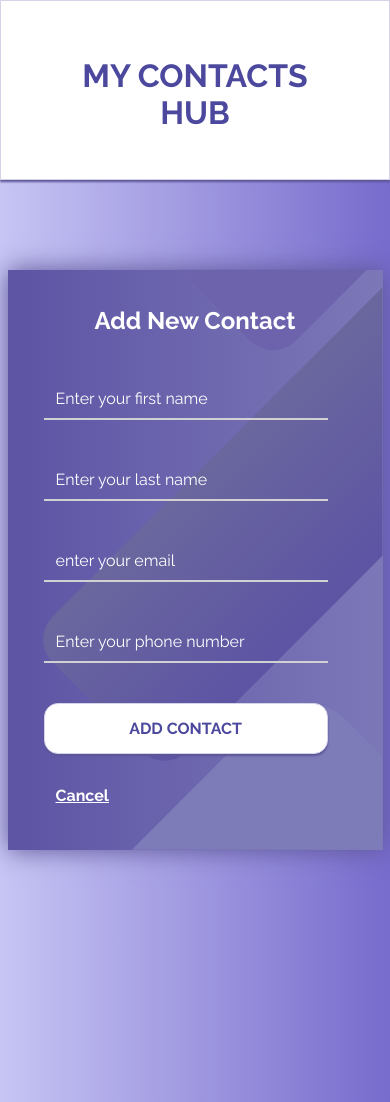
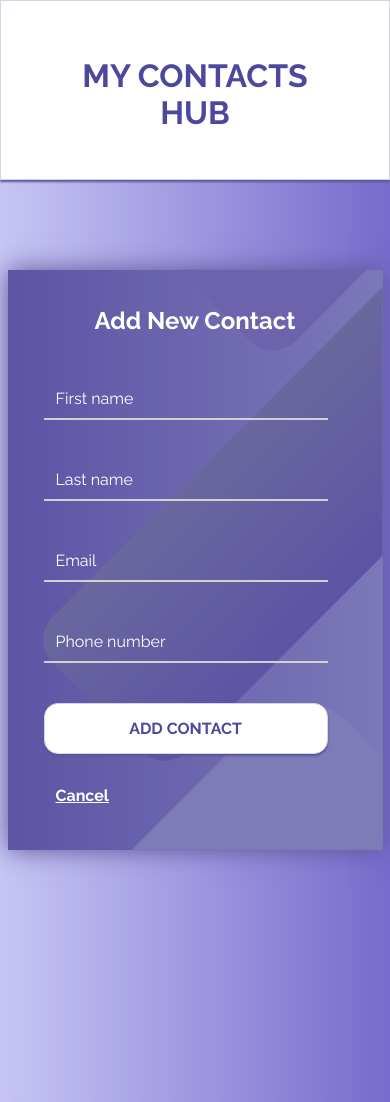
Before and after one commit to adrianhossen5/POOSD, a PHP site: page /add_new.php in a window 390 px wide; the page is wider, and only the part inside the window is pictured. Run offline with PHP 8.4, Linux system fonts and the light colour scheme; a user stored in the database is signed in.

Commit message:
QOL and phone # validiation

```diff
--- a/add_new.php
+++ b/add_new.php
@@ -13,6 +13,12 @@ if (isset($_POST["submit"])) {
     $last_name = mysqli_real_escape_string($conn, $_POST['last_name']);
     $email = mysqli_real_escape_string($conn, $_POST['email']);
     $phone_number = mysqli_real_escape_string($conn, $_POST['phone_number']);
+
+    // invalid phone number or email
+    if($phone_number[3] != '-' || $phone_number[7] != '-' || strlen($phone_number != 12)) {
+        echo "<script>alert('Please input a valid phone number.'); window.location='add_new.php';</script>";
+        exit;
+    }
 
     $sql = "INSERT INTO `contacts` (`id`, `user_id`, `first_name`, `last_name`, `email`, `phone_number`)
             VALUES (UUID(), ?, ?, ?, ?, ?)";
@@ -229,19 +235,19 @@ if (isset($_POST["submit"])) {
                 <form class="add-new" method="post">
                     <div class="add-new-field">
                         <input type="text" class="add-new-input" id="first_name" name="first_name"
-                            placeholder="Enter your first name" required>
+                            placeholder="First name" required>
                     </div>
                     <div class="add-new-field">
                         <input type="text" class="add-new-input" id="last_name" name="last_name"
-                            placeholder="Enter your last name" required>
+                            placeholder="Last name" required>
                     </div>
                     <div class="add-new-field">
                         <input type="email" class="add-new-input" id="email"
-                            name="email" placeholder="enter your email" required>
+                            name="email" placeholder="Email" required>
                     </div>
                     <div class="add-new-field">
                         <input type="text" class="add-new-input" id="phone_number" name="phone_number"
-                        placeholder="Enter your phone number"
+                        placeholder="Phone number"
                             required>
                     </div>
                     <button class="add-new-button add-new-submit" type="submit" name="submit">
--- a/conn.php
+++ b/conn.php
@@ -1,7 +1,7 @@
 <?php
 $servername = "localhost";
 $username = "root";
-$password = "";
+$password = "Reef.2003!";
 $dbname = "contact_manager_uuid";
 
 $conn = mysqli_connect($servername, $username, $password, $dbname);
--- a/index.php
+++ b/index.php
@@ -33,7 +33,7 @@ function authenticateUser($conn, $username, $password)
         }
     }
 
-    echo "Authentication failed<br>";
+    //Authentication failed
     return false;
 }
 
@@ -61,6 +61,8 @@ if (isset($_POST['submit'])) {
             exit;
         } else {
             $error_message = "Invalid username or password";
+            echo "<script>alert('Invalid username or password');window.location='index.php'; </script>";
+            exit();
         }
     } else {
         foreach ($errors as $error) {
@@ -300,7 +302,6 @@ input::placeholder {
                         </p>
                         <i class="button-icon fas fa-chevron-right"></i>
                     </div>
-                </form>
             </div>
             <div class="screen-background">
                 <span class="screen-background-shape screen-background-shape4"></span>
--- a/register.php
+++ b/register.php
@@ -13,6 +13,7 @@ if ($_SERVER["REQUEST_METHOD"] == "POST") {
 
     if ($password !== $confirm_password) {
         $errors[] = "Passwords do not match. Please try again.";
+        echo "<script>alert('Passwords do not match. Please try again.'); window.location='register.php';</script>";
     } else {
         $sql = "SELECT username FROM users WHERE username = ?";
 
@@ -278,7 +279,7 @@ if ($_SERVER["REQUEST_METHOD"] == "POST") {
                         Register <i class="button-icon fas fa-chevron-right"></i>
                     </button>
                     <div style="padding-left: 12px; padding-top: 24px; ">
-                        <p style="color: #FFF; font-weight: 650;">Don't have an account?
+                        <p style="color: #FFF; font-weight: 650;">Already have an account?
                             <a style="color: #FFF" href="index.php">Log In</a>
                         </p>
                         <i class="button-icon fas fa-chevron-right"></i>
```
